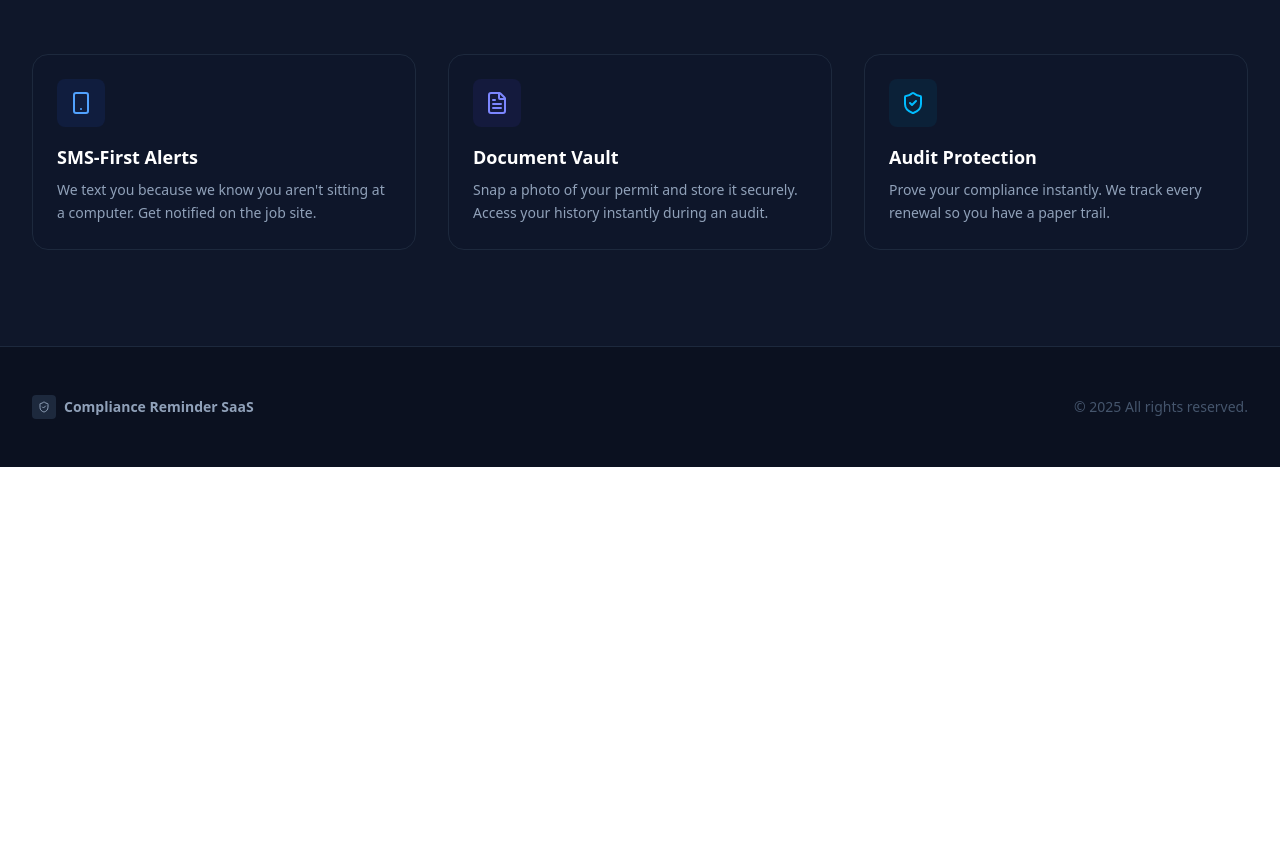
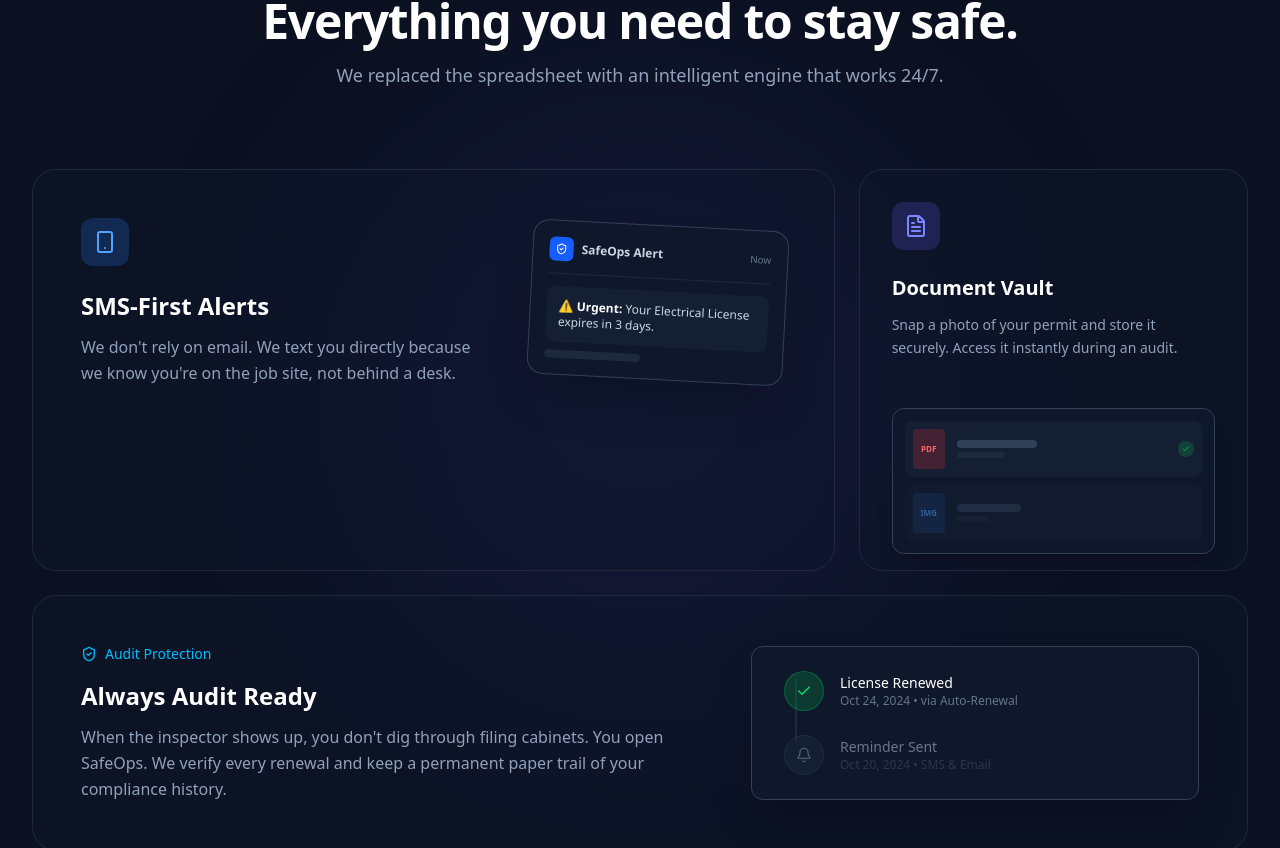
Before and after one commit to testqgw/SCP, a Next.js app: page / in a window 1280 px wide. Shown: the part 1271-2119 px from the top of the page. Before the commit the page ends 1738 px from the top, so only its background shows below. Built offline with nearby package versions, Linux system fonts and the light colour scheme.

Commit message:
Upgrade features to Bento Grid: Visual micro-UI, interactive hovers, and premium layout

```diff
--- a/app/page.tsx
+++ b/app/page.tsx
@@ -122,49 +122,136 @@
         </div>
       </main>
 
-      {/* FEATURES SECTION */}
-      <section className="relative z-10 py-24 bg-[#0F172A] border-t border-slate-800">
-        <div className="mx-auto max-w-7xl px-6 lg:px-8">
-          <div className="text-center mb-16">
-            <h2 className="text-blue-400 font-semibold tracking-wide uppercase text-sm">Features</h2>
-            <p className="mt-2 text-3xl font-bold tracking-tight text-white sm:text-4xl">
-               Everything you need to stay safe
+      {/* FEATURES SECTION (Bento Grid Style) */}
+      <section className="relative z-10 py-32 bg-[#0B1120] border-t border-slate-800 overflow-hidden">
+
+        {/* Ambient Background Glow */}
+        <div className="absolute top-1/2 left-1/2 -translate-x-1/2 -translate-y-1/2 w-[600px] h-[600px] bg-indigo-500/10 blur-[120px] rounded-full pointer-events-none" />
+
+        <div className="mx-auto max-w-7xl px-6 lg:px-8 relative z-10">
+          <div className="text-center mb-20">
+            <h2 className="text-blue-400 font-semibold tracking-wide uppercase text-xs border border-blue-500/20 inline-block px-3 py-1 rounded-full bg-blue-500/10 mb-4">
+              Features
+            </h2>
+            <p className="text-4xl font-bold tracking-tight text-white sm:text-5xl">
+               Everything you need to stay safe.
+            </p>
+            <p className="mt-4 text-lg text-slate-400 max-w-2xl mx-auto">
+              We replaced the spreadsheet with an intelligent engine that works 24/7.
             </p>
           </div>
 
-          <div className="grid grid-cols-1 gap-8 sm:grid-cols-3">
-            {/* Feature 1 */}
-            <div className="p-6 rounded-2xl bg-slate-900/50 border border-slate-800 hover:border-blue-500/30 transition-colors group">
-              <div className="w-12 h-12 rounded-lg bg-blue-900/20 flex items-center justify-center mb-4 group-hover:bg-blue-900/30 transition-colors">
-                <Smartphone className="w-6 h-6 text-blue-400" />
+          <div className="grid grid-cols-1 md:grid-cols-3 gap-6">
+
+            {/* FEATURE 1: SMS ALERTS (The Hero Feature - Spans 2 columns) */}
+            <div className="md:col-span-2 bg-slate-900/50 border border-slate-800 rounded-3xl p-8 sm:p-12 relative overflow-hidden group hover:border-slate-700 transition-colors">
+              <div className="absolute inset-0 bg-gradient-to-br from-blue-500/5 via-transparent to-transparent opacity-0 group-hover:opacity-100 transition-opacity duration-500 pointer-events-none" />
+
+              <div className="relative z-10 flex flex-col sm:flex-row gap-12 items-center">
+                <div className="flex-1 text-left">
+                  <div className="w-12 h-12 rounded-xl bg-blue-500/20 flex items-center justify-center mb-6">
+                    <Smartphone className="w-6 h-6 text-blue-400" />
+                  </div>
+                  <h3 className="text-2xl font-semibold text-white mb-3">SMS-First Alerts</h3>
+                  <p className="text-slate-400 leading-relaxed">
+                    We don't rely on email. We text you directly because we know you're on the job site, not behind a desk.
+                  </p>
+                </div>
+
+                {/* VISUAL: Mock Phone Notification */}
+                <div className="w-full sm:w-64 bg-[#0F172A] border border-slate-700 rounded-2xl p-4 shadow-2xl transform rotate-3 group-hover:rotate-0 transition-transform duration-500">
+                   <div className="flex items-center gap-2 mb-3 border-b border-slate-800 pb-3">
+                      <div className="w-6 h-6 bg-blue-600 rounded-md flex items-center justify-center"><ShieldCheck className="w-3 h-3 text-white"/></div>
+                      <span className="text-xs font-bold text-slate-300">SafeOps Alert</span>
+                      <span className="text-[10px] text-slate-500 ml-auto">Now</span>
+                   </div>
+                   <div className="bg-slate-800/50 rounded-lg p-3 mb-2">
+                      <p className="text-xs text-slate-300">⚠️ <span className="font-semibold text-white">Urgent:</span> Your Electrical License expires in 3 days.</p>
+                   </div>
+                   <div className="h-2 w-24 bg-slate-800 rounded-full" />
+                </div>
               </div>
-              <h3 className="text-lg font-semibold text-white mb-2">SMS-First Alerts</h3>
-              <p className="text-slate-400 text-sm leading-relaxed">
-                We text you because we know you aren't sitting at a computer. Get notified on the job site.
-              </p>
             </div>
 
-            {/* Feature 2 */}
-            <div className="p-6 rounded-2xl bg-slate-900/50 border border-slate-800 hover:border-indigo-500/30 transition-colors group">
-              <div className="w-12 h-12 rounded-lg bg-indigo-900/20 flex items-center justify-center mb-4 group-hover:bg-indigo-900/30 transition-colors">
+            {/* FEATURE 2: DOCUMENT VAULT (Vertical Card) */}
+            <div className="md:col-span-1 bg-slate-900/50 border border-slate-800 rounded-3xl p-8 relative overflow-hidden group hover:border-slate-700 transition-colors">
+              <div className="absolute inset-0 bg-gradient-to-bl from-indigo-500/5 via-transparent to-transparent opacity-0 group-hover:opacity-100 transition-opacity duration-500 pointer-events-none" />
+
+              <div className="w-12 h-12 rounded-xl bg-indigo-500/20 flex items-center justify-center mb-6">
                 <FileText className="w-6 h-6 text-indigo-400" />
               </div>
-              <h3 className="text-lg font-semibold text-white mb-2">Document Vault</h3>
-              <p className="text-slate-400 text-sm leading-relaxed">
-                Snap a photo of your permit and store it securely. Access your history instantly during an audit.
+              <h3 className="text-xl font-semibold text-white mb-3">Document Vault</h3>
+              <p className="text-slate-400 text-sm leading-relaxed mb-8">
+                Snap a photo of your permit and store it securely. Access it instantly during an audit.
               </p>
+
+              {/* VISUAL: File Upload Graphic */}
+              <div className="bg-[#0F172A] border border-slate-700 rounded-xl p-3 space-y-2 shadow-xl translate-y-4 group-hover:translate-y-2 transition-transform duration-500">
+                 <div className="flex items-center gap-3 p-2 bg-slate-800/50 rounded-lg">
+                    <div className="w-8 h-10 bg-red-500/20 rounded flex items-center justify-center"><span className="text-[8px] font-bold text-red-400">PDF</span></div>
+                    <div className="flex-1">
+                       <div className="h-2 w-20 bg-slate-700 rounded mb-1"></div>
+                       <div className="h-1.5 w-12 bg-slate-800 rounded"></div>
+                    </div>
+                    <div className="w-4 h-4 rounded-full bg-green-500/20 flex items-center justify-center"><Check className="w-2 h-2 text-green-400" /></div>
+                 </div>
+                 <div className="flex items-center gap-3 p-2 bg-slate-800/50 rounded-lg opacity-50">
+                    <div className="w-8 h-10 bg-blue-500/20 rounded flex items-center justify-center"><span className="text-[8px] font-bold text-blue-400">IMG</span></div>
+                    <div className="flex-1">
+                       <div className="h-2 w-16 bg-slate-700 rounded mb-1"></div>
+                       <div className="h-1.5 w-8 bg-slate-800 rounded"></div>
+                    </div>
+                 </div>
+              </div>
             </div>
 
-            {/* Feature 3 */}
-            <div className="p-6 rounded-2xl bg-slate-900/50 border border-slate-800 hover:border-sky-500/30 transition-colors group">
-              <div className="w-12 h-12 rounded-lg bg-sky-900/20 flex items-center justify-center mb-4 group-hover:bg-sky-900/30 transition-colors">
-                <ShieldCheck className="w-6 h-6 text-sky-400" />
-              </div>
-              <h3 className="text-lg font-semibold text-white mb-2">Audit Protection</h3>
-              <p className="text-slate-400 text-sm leading-relaxed">
-                Prove your compliance instantly. We track every renewal so you have a paper trail.
-              </p>
+            {/* FEATURE 3: AUDIT PROTECTION (Full width on bottom) */}
+            <div className="md:col-span-3 bg-slate-900/50 border border-slate-800 rounded-3xl p-8 sm:p-12 relative overflow-hidden group hover:border-slate-700 transition-colors">
+               <div className="absolute inset-0 bg-gradient-to-r from-sky-500/5 via-transparent to-transparent opacity-0 group-hover:opacity-100 transition-opacity duration-500 pointer-events-none" />
+
+               <div className="flex flex-col sm:flex-row items-center gap-8">
+                  <div className="flex-1 text-left sm:text-center lg:text-left">
+                    <div className="inline-flex items-center gap-2 text-sky-400 font-medium text-sm mb-4">
+                       <ShieldCheck className="w-4 h-4" /> Audit Protection
+                    </div>
+                    <h3 className="text-2xl font-semibold text-white mb-3">Always Audit Ready</h3>
+                    <p className="text-slate-400 leading-relaxed max-w-2xl">
+                      When the inspector shows up, you don't dig through filing cabinets. You open SafeOps.
+                      We verify every renewal and keep a permanent paper trail of your compliance history.
+                    </p>
+                  </div>
+
+                  {/* VISUAL: Timeline */}
+                  <div className="flex-1 w-full max-w-md bg-[#0F172A] border border-slate-700 rounded-xl p-6 shadow-2xl">
+                     <div className="space-y-6 relative pl-2">
+                        {/* Line */}
+                        <div className="absolute left-[19px] top-2 bottom-2 w-0.5 bg-slate-800" />
+
+                        {/* Item 1 */}
+                        <div className="relative flex gap-4 items-center">
+                           <div className="w-10 h-10 rounded-full bg-green-500/20 border border-green-500/30 flex items-center justify-center z-10">
+                              <Check className="w-4 h-4 text-green-400" />
+                           </div>
+                           <div>
+                              <p className="text-white text-sm font-medium">License Renewed</p>
+                              <p className="text-slate-500 text-xs">Oct 24, 2024 • via Auto-Renewal</p>
+                           </div>
+                        </div>
+                        {/* Item 2 */}
+                        <div className="relative flex gap-4 items-center opacity-50">
+                           <div className="w-10 h-10 rounded-full bg-slate-800 border border-slate-700 flex items-center justify-center z-10">
+                              <Bell className="w-4 h-4 text-slate-400" />
+                           </div>
+                           <div>
+                              <p className="text-slate-300 text-sm">Reminder Sent</p>
+                              <p className="text-slate-600 text-xs">Oct 20, 2024 • SMS & Email</p>
+                           </div>
+                        </div>
+                     </div>
+                  </div>
+               </div>
             </div>
+
           </div>
         </div>
       </section>
```
